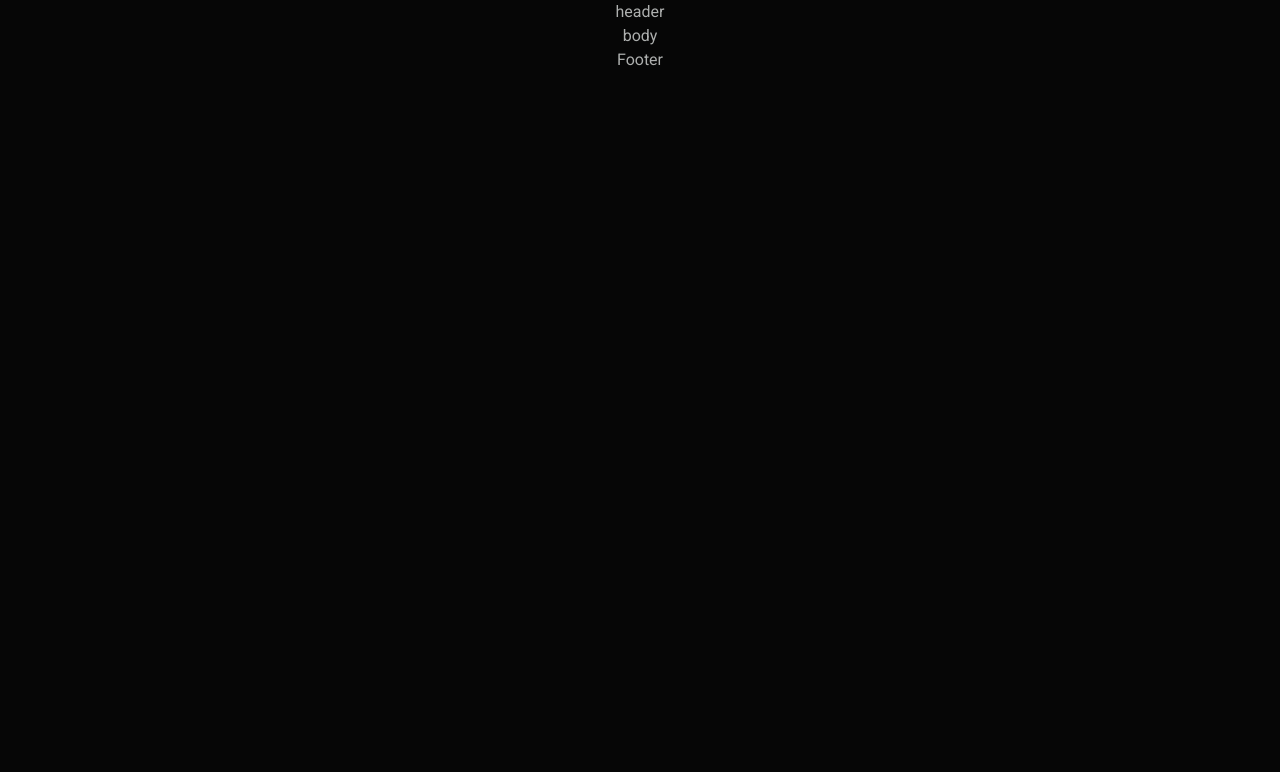
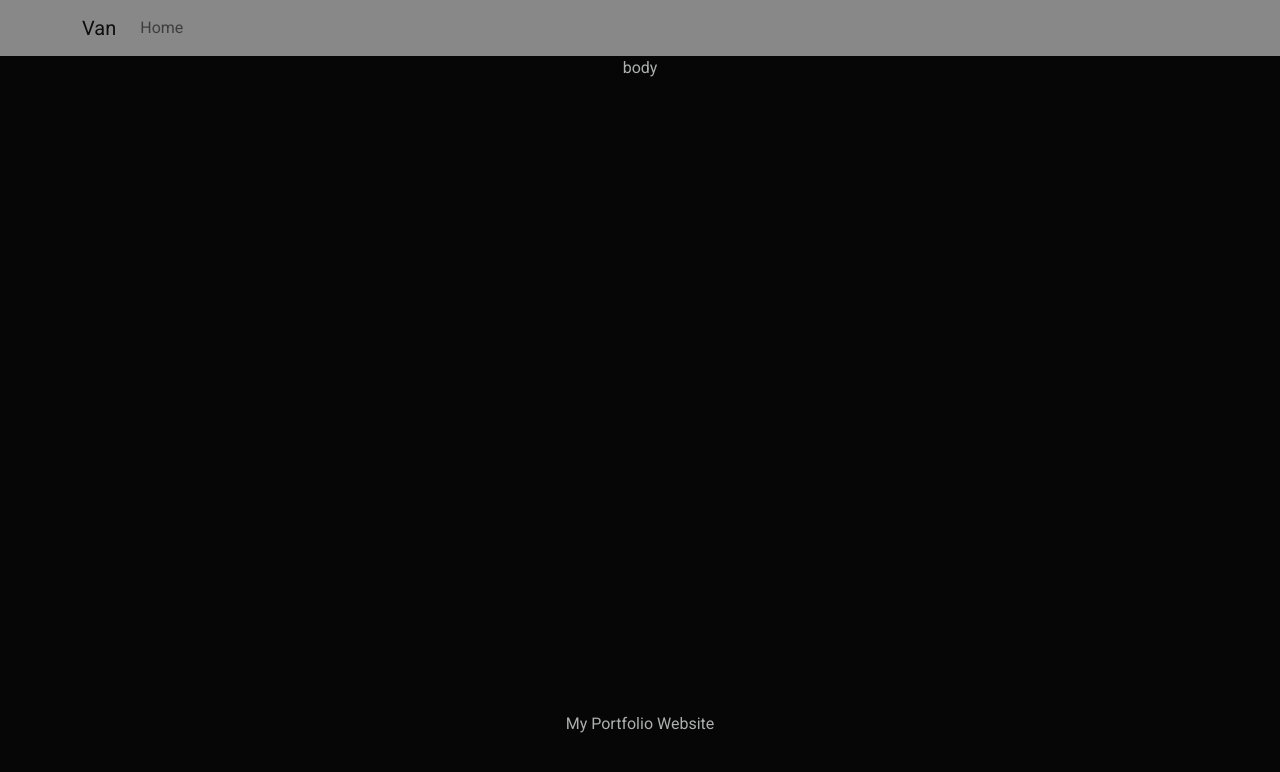
Before and after one commit to vanbietnguyen/personal-website, a React (Create React App) app: page / in a window 1280 px wide. Shown: the top 772 px of the page. Built offline with nearby package versions, Linux system fonts and the light colour scheme.

Commit message:
put together landing page layout

```diff
--- a/package.json
+++ b/package.json
@@ -7,8 +7,14 @@
     "@testing-library/react": "^11.1.0",
     "@testing-library/user-event": "^12.1.10",
     "react": "^17.0.2",
+    "react-bootstrap": "^2.0.1",
     "react-dom": "^17.0.2",
+    "react-router-bootstrap": "^0.25.0",
+    "react-router-dom": "^5.3.0",
     "react-scripts": "4.0.3",
+    "sass": "^1.43.4",
+    "sass-loader": "^12.3.0",
+    "scss": "^0.2.4",
     "web-vitals": "^1.0.1"
   },
   "scripts": {
--- a/src/App.js
+++ b/src/App.js
@@ -2,12 +2,15 @@ import './App.css';
 import React from 'react'
 import Header from './Header'
 import Footer from './Footer'
+import './index.scss';
 
 function App() {
   return (
     <div className="App">
       <Header />
-      <div>body</div>
+      <main>
+        <div>body</div>
+      </main>
       <Footer />
     </div>
   );
--- a/src/Footer.js
+++ b/src/Footer.js
@@ -1,10 +1,16 @@
 import React from 'react';
+import './bootstrap.min.css'
+import { Container, Row, Col } from 'react-bootstrap'
 
 
 const Footer = () => {
     return (
         <footer>
-            Footer
+            <Container>
+                <Row>
+                    <Col className="text-center- py-3">My Portfolio Website</Col>
+                </Row>
+            </Container>
         </footer>
     )
 }
--- a/src/Header.js
+++ b/src/Header.js
@@ -1,12 +1,31 @@
 import React from 'react';
-import './bootstrap.min.css'
+import './bootstrap.min.css';
+import { Navbar, Nav, Container } from 'react-bootstrap';
+import LinkContainer from 'react-router-bootstrap'
+import Link from 'react-router-dom'
+
 
 
 
 const Header = () => {
     return (
         <header>
-            header
+            <Navbar bg='light' expand='lg'>
+                <Container>
+                    {/* <LinkContainer> */}
+                        <Navbar.Brand>Van</Navbar.Brand>
+                    {/* </LinkContainer> */}
+
+                    <Navbar.Toggle aria-controls='basic-navbar-nav' />
+                    <Navbar.Collapse id='basic-navbar-nav'>
+                        <Nav className="me-auto">
+                            {/* <LinkContainer> */}
+                                <Nav.Link>Home</Nav.Link>
+                            {/* </LinkContainer> */}
+                        </Nav>
+                    </Navbar.Collapse>
+                </Container>
+            </Navbar>
         </header>
     )
 }
--- a/src/index.js
+++ b/src/index.js
@@ -1,6 +1,6 @@
 import React from 'react';
 import ReactDOM from 'react-dom';
-import './index.css';
+import './index.scss';
 import App from './App';
 import reportWebVitals from './reportWebVitals';
 
--- a/src/index.css
+++ b/src/index.scss
@@ -1,5 +1,6 @@
 body {
   margin: 0;
+  padding: 0px;
   font-family: -apple-system, BlinkMacSystemFont, 'Segoe UI', 'Roboto', 'Oxygen',
     'Ubuntu', 'Cantarell', 'Fira Sans', 'Droid Sans', 'Helvetica Neue',
     sans-serif;
@@ -11,3 +12,7 @@ code {
   font-family: source-code-pro, Menlo, Monaco, Consolas, 'Courier New',
     monospace;
 }
+
+main {
+  min-height: 80vh;
+}
```
Also changed, not shown: 1 other file (tests, documents, lock files or other folders).
